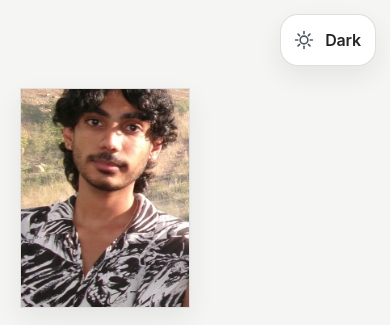
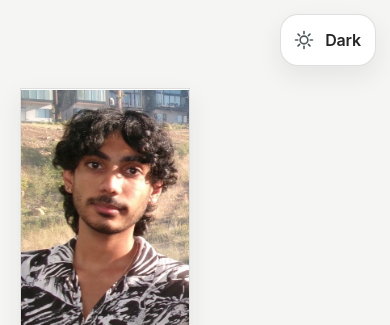
Before and after one commit to tkprnv/tkprnv.github.io, a plain HTML site: page index.html in a window 390 px wide. Shown: the top 325 px of the page. Drawn offline with Linux system fonts and the light colour scheme.

Commit message:
Preserve full profile portrait

```diff
--- a/style.css
+++ b/style.css
@@ -93,7 +93,7 @@ main {
 
 .profile-image-wrapper {
   width: 220px;
-  height: 280px;
+  height: 396px;
   border-radius: 0;
   overflow: hidden;
   border: 1px solid var(--border);
@@ -105,7 +105,7 @@ main {
 .profile-image {
   width: 100%;
   height: 100%;
-  object-fit: cover;
+  object-fit: contain;
   object-position: center;
   display: block;
 }
@@ -383,7 +383,7 @@ p {
 
   .profile-image-wrapper {
     width: 170px;
-    height: 220px;
+    height: 306px;
   }
 
   h1 {
```
